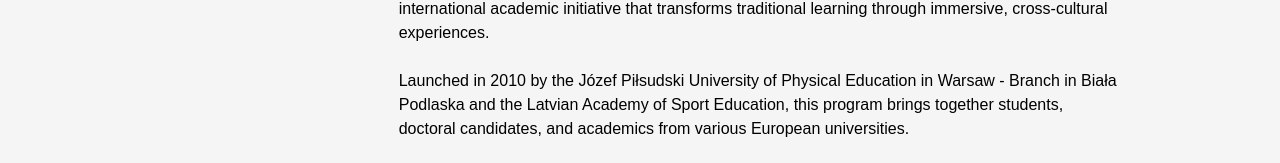
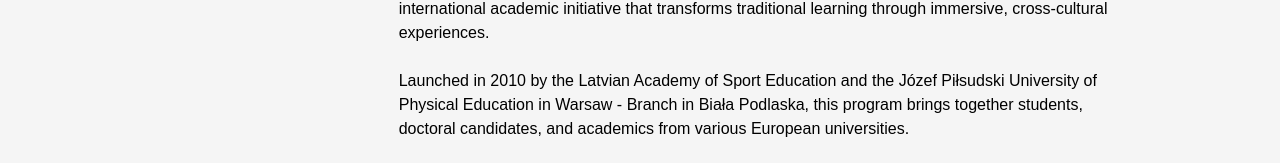
Before and after one commit to paulinek13/osress, a SvelteKit app in the folder site/: page / in a window 1280 px wide. Shown: the part 602-765 px from the top of the page. Built offline with nearby package versions, Linux system fonts and the light colour scheme.

Commit message:
content: small change

```diff
--- a/site/src/routes/+page.svelte
+++ b/site/src/routes/+page.svelte
@@ -13,11 +13,11 @@
 	>OSRESS stands for <b>Outdoor Sports and Recreation Education Summer School</b>, an innovative
 	international academic initiative that transforms traditional learning through immersive,
 	cross-cultural experiences. <br /> <br /> Launched in 2010 by the
+	<a href="https://www.lspa.eu">Latvian Academy of Sport Education</a> and the
 	<a href="https://www.awf-bp.edu.pl"
 		>Józef Piłsudski University of Physical Education in Warsaw - Branch in Biała Podlaska</a
-	>
-	and the <a href="https://www.lspa.eu">Latvian Academy of Sport Education</a>, this program brings
-	together students, doctoral candidates, and academics from various European universities. <br />
+	>, this program brings together students, doctoral candidates, and academics from various European
+	universities. <br />
 	<br />
 	By creating a dynamic educational platform that extends beyond conventional academic boundaries, OSRESS
 	promotes personal development, intercultural understanding, and practical learning in natural environments.
```
